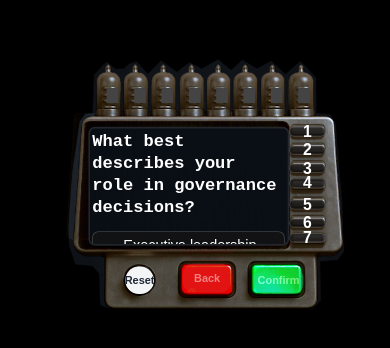
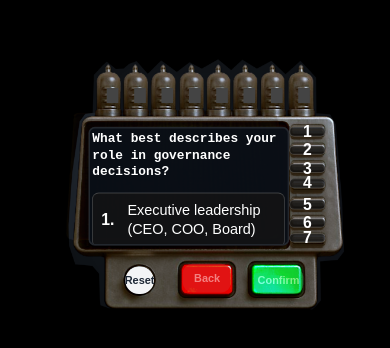
Before and after one commit to nevermindtheshitcoins-hue/ignodoomus, a Next.js app: page / in a window 390 px wide. Shown: the part 152-500 px from the top of the page. Built offline with nearby package versions, Linux system fonts and the light colour scheme.

Commit message:
Fix mobile text with !important to override CSS specificity

```diff
--- a/app/globals.css
+++ b/app/globals.css
@@ -619,17 +619,22 @@ body {
   }
 
   .question {
-    font-size: 3.5vw;
+    font-size: 3.5vw !important;
   }
 
   .option-button {
-    font-size: 3vw;
-    padding: 2vw;
+    font-size: 3vw !important;
+    padding: 2vw !important;
   }
 
   .control-button {
-    font-size: 3vw;
-    padding: 1.5vw;
+    font-size: 3vw !important;
+    padding: 1.5vw !important;
+  }
+
+  .hb-screen .options .option-button {
+    font-size: 3vw !important;
+    padding: 2vw !important;
   }
 }
 
@@ -640,16 +645,21 @@ body {
   }
 
   .question {
-    font-size: 4vw;
+    font-size: 4vw !important;
   }
 
   .option-button {
-    font-size: 3.5vw;
-    padding: 2.5vw;
+    font-size: 3.5vw !important;
+    padding: 2.5vw !important;
   }
 
   .control-button {
-    font-size: 3.5vw;
-    padding: 2vw;
+    font-size: 3.5vw !important;
+    padding: 2vw !important;
+  }
+
+  .hb-screen .options .option-button {
+    font-size: 3.5vw !important;
+    padding: 2.5vw !important;
   }
 }
```
